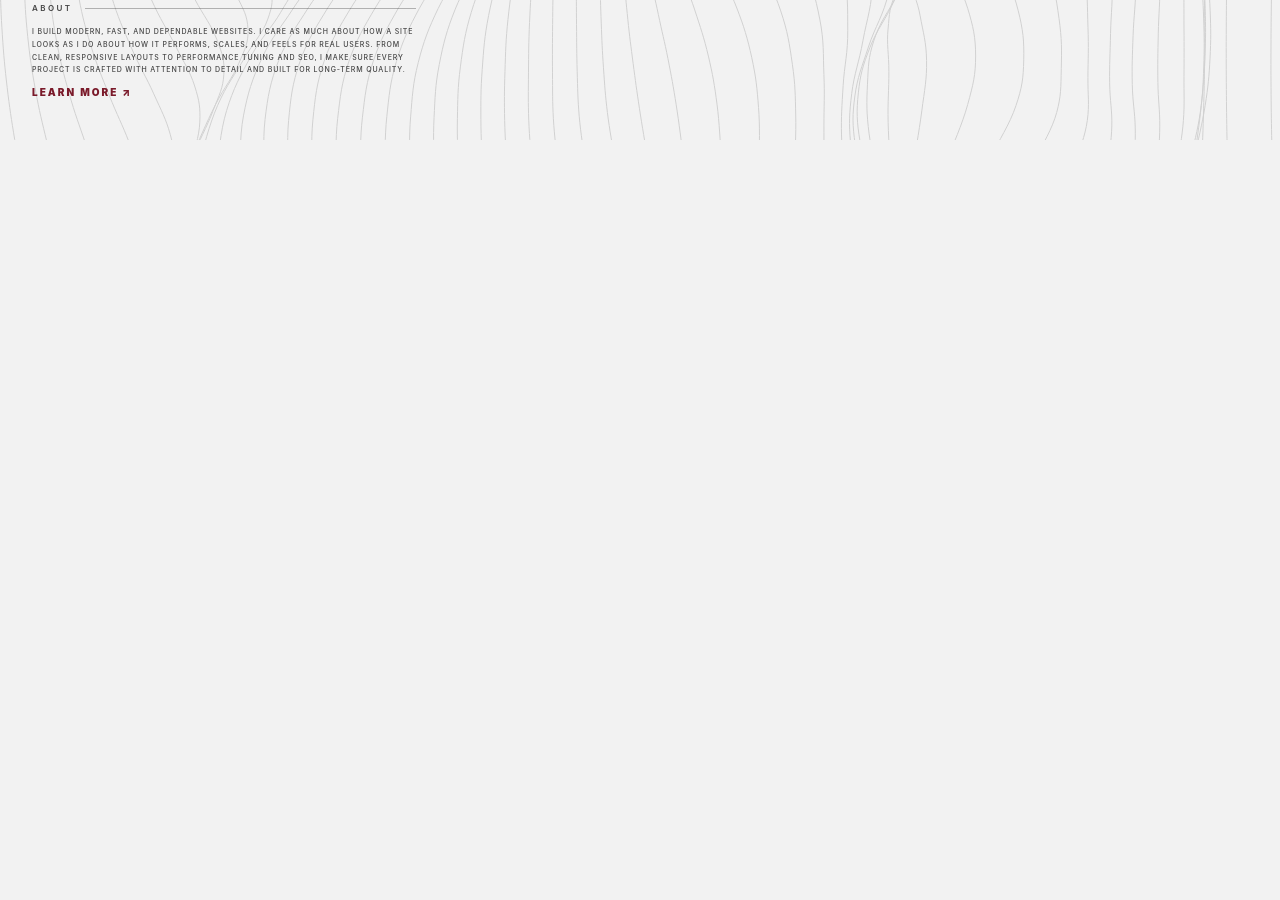
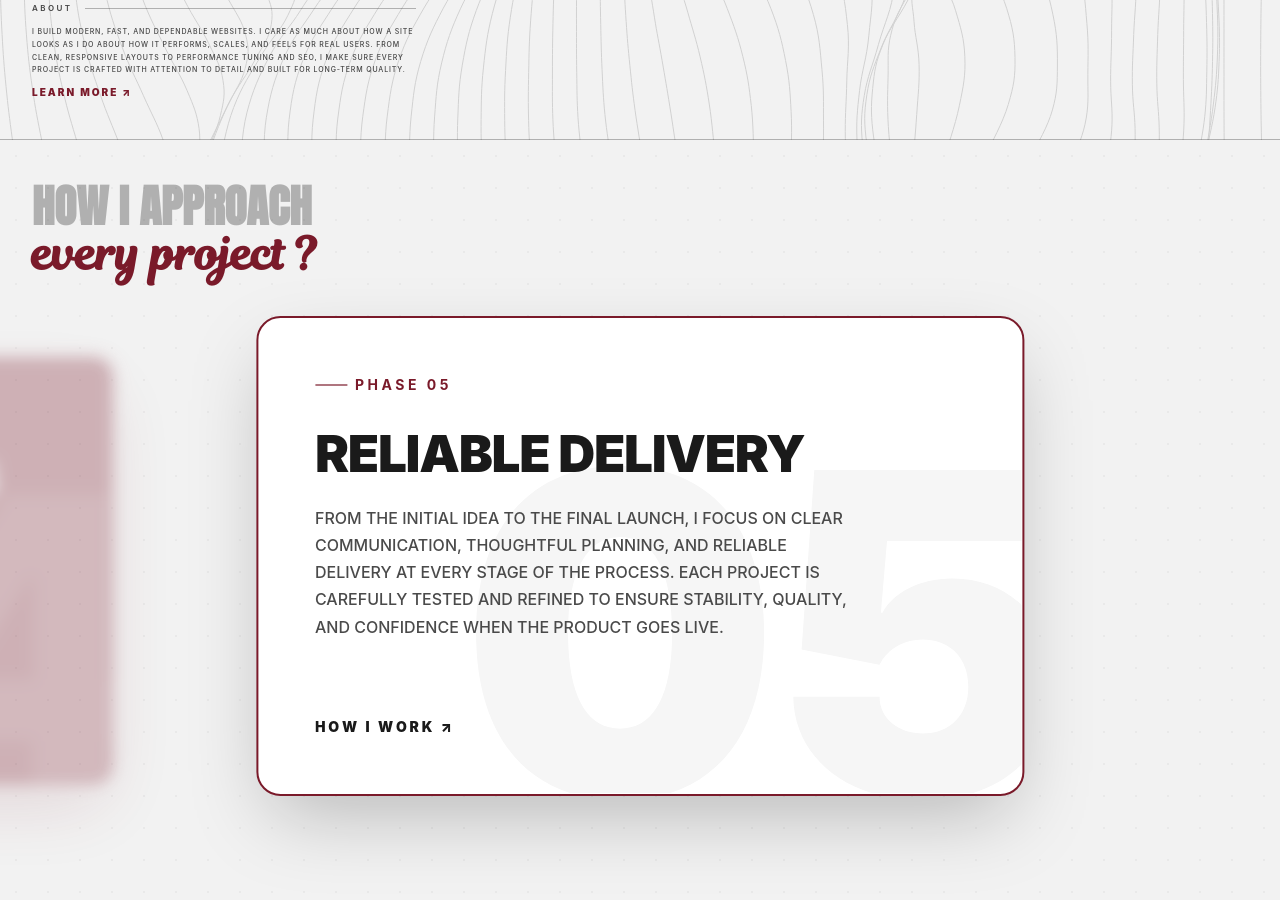
Before and after one commit to SohamSB-web/portfolio, a React (Vite) app: page / in a window 1280 px wide. Shown: the part 660-1560 px from the top of the page. Built offline with nearby package versions, Linux system fonts and the light colour scheme.

Commit message:
worked on process section

```diff
--- a/src/App.tsx
+++ b/src/App.tsx
@@ -373,6 +373,8 @@ const doneTimer = window.setTimeout(() => setLoaderStage('done'), 4050)
           </div>
         </motion.footer>
       </motion.section>
+
+      <div className="absolute left-0 right-0 bottom-0 h-[1.5px] bg-[#1A1A1A] opacity-30" />
       </div>
 
       <ProcessSection />
--- a/src/components/CustomCursor.tsx
+++ b/src/components/CustomCursor.tsx
@@ -3,10 +3,14 @@ import { motion, useMotionValue, useSpring } from 'framer-motion'
 
 interface CustomCursorProps {
   isHoveringDark?: boolean;
+  forceNormal?: boolean;
+  showRedOnNormal?: boolean;
 }
 
-export const CustomCursor = ({ isHoveringDark = false }: CustomCursorProps) => {
+export const CustomCursor = ({ isHoveringDark = false, forceNormal = false, showRedOnNormal = false }: CustomCursorProps) => {
   const [isVisible, setIsVisible] = useState(false)
+  const useNormalBlend = isHoveringDark || forceNormal
+  const showRed = isVisible && !isHoveringDark && (!forceNormal || showRedOnNormal)
 
   // Use independent motion values for exact tracking (dot)
   // and spring tracking (ring)
@@ -57,7 +61,7 @@ export const CustomCursor = ({ isHoveringDark = false }: CustomCursorProps) => {
         className="fixed top-0 left-0 w-1.5 h-1.5 rounded-full pointer-events-none z-[9998]"
         style={{
           backgroundColor: '#FFFFFF',
-          mixBlendMode: isHoveringDark ? 'normal' : 'difference',
+          mixBlendMode: useNormalBlend ? 'normal' : 'difference',
           x: dotX,
           y: dotY,
           translateX: '-50%',
@@ -69,7 +73,7 @@ export const CustomCursor = ({ isHoveringDark = false }: CustomCursorProps) => {
         className="fixed top-0 left-0 w-8 h-8 rounded-full pointer-events-none z-[9998]"
         style={{
           border: '1.5px solid #FFFFFF',
-          mixBlendMode: isHoveringDark ? 'normal' : 'difference',
+          mixBlendMode: useNormalBlend ? 'normal' : 'difference',
           x: ringXSpring,
           y: ringYSpring,
           translateX: '-50%',
@@ -87,24 +91,24 @@ export const CustomCursor = ({ isHoveringDark = false }: CustomCursorProps) => {
         className="fixed top-0 left-0 w-1.5 h-1.5 rounded-full pointer-events-none z-[9999]"
         style={{
           backgroundColor: '#7A1A2A',
-          mixBlendMode: 'lighten',
+          mixBlendMode: forceNormal && showRedOnNormal ? 'normal' : 'lighten',
           x: dotX,
           y: dotY,
           translateX: '-50%',
           translateY: '-50%',
-          opacity: (isVisible && !isHoveringDark) ? 1 : 0
+          opacity: showRed ? 1 : 0
         }}
       />
       <motion.div
         className="fixed top-0 left-0 w-8 h-8 rounded-full pointer-events-none z-[9999]"
         style={{
           border: '1.5px solid #7A1A2A',
-          mixBlendMode: 'lighten',
+          mixBlendMode: forceNormal && showRedOnNormal ? 'normal' : 'lighten',
           x: ringXSpring,
           y: ringYSpring,
           translateX: '-50%',
           translateY: '-50%',
-          opacity: (isVisible && !isHoveringDark) ? 1 : 0
+          opacity: showRed ? 1 : 0
         }}
       />
     </>
--- a/src/components/FlowingMenu.tsx
+++ b/src/components/FlowingMenu.tsx
@@ -14,6 +14,7 @@ interface MenuItemProps {
   marqueeTextColor: string;
   borderColor: string;
   onItemClick?: () => void;
+  setIsHoveringDark?: (val: boolean) => void;
 }
 
 export function FlowingMenu({
@@ -24,7 +25,8 @@ export function FlowingMenu({
   marqueeBgColor = '#7A1A2A',
   marqueeTextColor = '#FFFFFF',
   borderColor = '#E5E5E5',
-  onItemClick
+  onItemClick,
+  setIsHoveringDark
 }: {
   items: Array<{ link: string; text: string; hoverText: string }>;
   speed?: number;
@@ -34,6 +36,7 @@ export function FlowingMenu({
   marqueeTextColor?: string;
   borderColor?: string;
   onItemClick?: () => void;
+  setIsHoveringDark?: (val: boolean) => void;
 }) {
   return (
     <div className="menu-wrap" style={{ backgroundColor: bgColor }}>
@@ -49,6 +52,7 @@ export function FlowingMenu({
             marqueeTextColor={marqueeTextColor}
             borderColor={borderColor}
             onItemClick={onItemClick}
+            setIsHoveringDark={setIsHoveringDark}
           />
         ))}
       </nav>
@@ -56,7 +60,7 @@ export function FlowingMenu({
   );
 }
 
-function MenuItem({ link, text, hoverText, idx, speed, textColor, marqueeBgColor, marqueeTextColor, borderColor, onItemClick }: MenuItemProps) {
+function MenuItem({ link, text, hoverText, idx, speed, textColor, marqueeBgColor, marqueeTextColor, borderColor, onItemClick, setIsHoveringDark }: MenuItemProps) {
   const itemRef = useRef<HTMLDivElement>(null);
   const marqueeRef = useRef<HTMLDivElement>(null);
   const marqueeInnerRef = useRef<HTMLDivElement>(null);
@@ -131,6 +135,7 @@ function MenuItem({ link, text, hoverText, idx, speed, textColor, marqueeBgColor
   }, [text, hoverText, repetitions, speed]);
 
   const handleMouseEnter = (ev: React.MouseEvent) => {
+    if (setIsHoveringDark) setIsHoveringDark(true);
     if (!itemRef.current || !marqueeRef.current || !marqueeInnerRef.current) return;
     const rect = itemRef.current.getBoundingClientRect();
     const x = ev.clientX - rect.left;
@@ -145,6 +150,7 @@ function MenuItem({ link, text, hoverText, idx, speed, textColor, marqueeBgColor
   };
 
   const handleMouseLeave = (ev: React.MouseEvent) => {
+    if (setIsHoveringDark) setIsHoveringDark(false);
     if (!itemRef.current || !marqueeRef.current || !marqueeInnerRef.current) return;
     const rect = itemRef.current.getBoundingClientRect();
     const x = ev.clientX - rect.left;
--- a/src/components/MenuOverlay.tsx
+++ b/src/components/MenuOverlay.tsx
@@ -15,7 +15,7 @@ const menuItems = [
   { link: '#contact', text: 'CONTACT', hoverText: "LET'S TALK" }
 ]
 
-export const MenuOverlay: React.FC<MenuOverlayProps> = ({ isOpen, onClose }) => {
+export const MenuOverlay: React.FC<MenuOverlayProps> = ({ isOpen, onClose, setIsHoveringDark }) => {
   const entranceTransition = { duration: 1.1, ease: [0.76, 0, 0.24, 1] } as const
   const logoMotion = {
     initial: { opacity: 0, y: -24 },
@@ -31,7 +31,7 @@ export const MenuOverlay: React.FC<MenuOverlayProps> = ({ isOpen, onClose }) =>
       <motion.div
         initial="closed"
         animate={isOpen ? "open" : "closed"}
-        variants={{
+        variants={ {
           closed: {
             clipPath: "circle(0px at calc(100% - 60px) 60px)",
             transition: { duration: 1.1, ease: [0.76, 0, 0.24, 1] },
@@ -40,7 +40,7 @@ export const MenuOverlay: React.FC<MenuOverlayProps> = ({ isOpen, onClose }) =>
             clipPath: "circle(150vw at calc(100% - 60px) 60px)",
             transition: { duration: 1.1, ease: [0.76, 0, 0.24, 1] },
           },
-        }}
+        } }
         className={`fixed inset-0 z-[100] bg-[#FFFFFF] ${
           isOpen ? "pointer-events-auto" : "pointer-events-none"
         }`}
@@ -107,6 +107,7 @@ export const MenuOverlay: React.FC<MenuOverlayProps> = ({ isOpen, onClose }) =>
             <FlowingMenu
               items={menuItems}
               onItemClick={onClose}
+              setIsHoveringDark={setIsHoveringDark}
               bgColor="transparent"
               textColor="#1A1A1A"
               marqueeBgColor="#7A1A2A"
--- a/src/components/ProcessSection.tsx
+++ b/src/components/ProcessSection.tsx
@@ -1,12 +1,6 @@
-import { useRef, useState } from 'react';
-import gsap from 'gsap';
-import { ScrollTrigger } from 'gsap/ScrollTrigger';
-import { useGSAP } from '@gsap/react';
+import { useRef, useState, useEffect } from 'react';
+import { motion, useScroll, useMotionValueEvent } from 'framer-motion';
 import GlareHover from './GlareHover';
-
-if (typeof window !== 'undefined') {
-  gsap.registerPlugin(ScrollTrigger);
-}
 
 const processSteps = [
   { id: '01', title: 'PERFORMANCE FIRST', desc: 'I focus on building websites that load fast and feel smooth from the first interaction. Performance is considered at every stage, from structure and assets to code quality and optimization, ensuring reliable results on real devices and networks.', linkText: 'Learn more', icon: <svg className="w-5 h-5 md:w-6 md:h-6" viewBox="0 0 24 24" fill="none" stroke="currentColor" strokeWidth="2"><path d="M13 2L3 14h9l-1 8 10-12h-9l1-8z"/></svg> },
@@ -17,139 +11,166 @@ const processSteps = [
 ];
 
 export const ProcessSection = () => {
-  const containerRef = useRef<HTMLDivElement>(null);
-  const trackRef = useRef<HTMLDivElement>(null);
+  const targetRef = useRef<HTMLDivElement>(null);
   const [activeIndex, setActiveIndex] = useState(0);
 
-  useGSAP(() => {
-    const track = trackRef.current;
-    if (!track) return;
+  const { scrollYProgress } = useScroll({
+    target: targetRef,
+    offset: ["start start", "end end"]
+  });
 
-    const getScrollAmount = () => track.scrollWidth - window.innerWidth;
-
-    const parallaxTween = gsap.to('.process-bg-number', {
-      x: () => getScrollAmount() * 0.15,
-      ease: "none",
-      scrollTrigger: {
-        trigger: containerRef.current,
-        start: "top top",
-        end: () => `+=${getScrollAmount() * 2.5}`,
-        scrub: true,
-        invalidateOnRefresh: true,
+  useMotionValueEvent(scrollYProgress, "change", (latest) => {
+    const index = Math.round(latest * (processSteps.length - 1));
+    if (index !== activeIndex) {
+      setActiveIndex(index);
     }
   });
 
-    const tween = gsap.to(track, {
-      x: () => -getScrollAmount(),
-      ease: "none",
-      scrollTrigger: {
-        trigger: containerRef.current,
-        start: "top top",
-        end: () => `+=${getScrollAmount() * 2.5}`,
-        pin: true,
-        scrub: true, // Use true instead of numeric to perfectly sync with Lenis smooth scroll without compound lag
-        snap: {
-          snapTo: 1 / (processSteps.length - 1),
-          duration: { min: 0.2, max: 0.4 },
-          delay: 0.1,
-          ease: "power1.inOut"
-        },
-        invalidateOnRefresh: true,
-        onUpdate: (self) => {
-          const index = Math.round(self.progress * (processSteps.length - 1));
-          setActiveIndex((prev) => prev !== index ? index : prev);
+  const [dimensions, setDimensions] = useState(() => {
+    if (typeof window !== 'undefined') {
+      const w = window.innerWidth;
+      return {
+        width: w,
+        cardWidth: Math.min(Math.max(280, w * 0.6), 850),
+        gap: w * 0.08
+      };
     }
-      }
+    return { width: 1200, cardWidth: 850, gap: 96 };
   });
 
-    return () => {
-      if (tween.scrollTrigger) {
-        tween.scrollTrigger.kill();
-      }
-      if (parallaxTween.scrollTrigger) parallaxTween.scrollTrigger.kill();
+  useEffect(() => {
+    const updateDimensions = () => {
+      const w = window.innerWidth;
+      const cWidth = Math.min(Math.max(280, w * 0.6), 850);
+      const g = w * 0.08;
+      setDimensions({ width: w, cardWidth: cWidth, gap: g });
     };
-  }, { scope: containerRef, dependencies: [] });
+    updateDimensions();
+    window.addEventListener('resize', updateDimensions);
+    return () => window.removeEventListener('resize', updateDimensions);
+  }, []);
 
-  const cardStyle = {
-    width: 'clamp(280px, 60vw, 850px)',
-    flexShrink: 0
-  };
-
-  const trackPadding = 'calc(50vw - clamp(140px, 30vw, 425px))';
+  const xOffset = dimensions.width === 0
+    ? 0
+    : (dimensions.width / 2) - (dimensions.cardWidth / 2) - (activeIndex * (dimensions.cardWidth + dimensions.gap));
 
   return (
-    <section ref={containerRef} className="relative h-screen bg-[#F2F2F2] z-20 overflow-hidden flex flex-col justify-center select-none">
+    <section ref={targetRef} className="relative h-[500vh] bg-[#F2F2F2] z-20">
+      <div className="sticky top-0 h-screen overflow-hidden flex flex-col justify-center select-none">
+
         {/* Premium subtle dot grid pattern */}
         <div
           className="absolute inset-0 pointer-events-none opacity-[0.04]"
           style={{ backgroundImage: 'radial-gradient(#1a1a1a 1px, transparent 1px)', backgroundSize: '32px 32px' }}
         />
 
-      <div className="absolute top-[8vh] left-[4vh] md:top-[10vh] md:left-[5vw] z-30 text-[#1A1A1A] max-w-[80vw] pointer-events-none">
-        <h2 className="text-[clamp(1.5rem,3.5vw,3rem)] font-sans font-black uppercase tracking-tighter leading-none mb-1 opacity-30">
+        <div className="absolute top-[4vh] left-[4vh] md:top-[5.5vh] md:left-[4vh] z-30 text-[#1A1A1A] max-w-[80vw] pointer-events-none">
+          <h2 className="text-[clamp(1.5rem,3.5vw,3rem)] font-black uppercase tracking-[0em] leading-none mb-1 opacity-30" style={{ fontFamily: 'Anton, sans-serif' }}>
             How I approach
           </h2>
-        <h2 className="text-[clamp(1.5rem,3.5vw,3rem)] font-sans font-black uppercase tracking-tighter leading-none text-[#7A1A2A]">
-          every project?
+          <h2 className="text-[clamp(1.5rem,3.5vw,3rem)] font-black tracking-[0em] leading-none text-[#7A1A2A]" style={{ fontFamily: 'Magnolia Script, cursive', textTransform: 'none' }}>
+            every project ?
           </h2>
         </div>
 
-      <div
-        ref={trackRef}
-        style={{ paddingLeft: trackPadding, paddingRight: trackPadding }}
-        className="flex gap-[8vw] items-center w-max h-full pt-[4vh]"
+        <motion.div
+          className="flex items-center h-full w-max pt-[4vh]"
+          animate={{ x: xOffset }}
+          transition={{ type: "spring", stiffness: 100, damping: 20 }}
+          style={{ gap: dimensions.gap }}
         >
           {processSteps.map((step, index) => {
             const isActive = index === activeIndex;
+            const isEven = index % 2 === 0;
+
+            const cardBg = isEven ? 'bg-[#FFFFFF]' : 'bg-[#7A1A2A]';
+            const cardBorder = isEven ? 'border-2 border-[#7A1A2A]' : 'border-2 border-[#FFFFFF]';
+            const cardShadow = isEven
+              ? 'shadow-[0_30px_80px_-15px_rgba(0,0,0,0.25)]'
+              : 'shadow-[0_30px_80px_-15px_rgba(122,26,42,0.45)]';
+            const textColor = isEven ? 'text-[#1A1A1A]' : 'text-[#FFFFFF]';
+            const phaseColor = isEven ? 'text-[#7A1A2A]' : 'text-[#FFFFFF]';
+            const phaseLine = isEven ? 'bg-[#7A1A2A]' : 'bg-[#FFFFFF]';
+            const watermarkColor = isEven ? 'text-[#1A1A1A] opacity-[0.04]' : 'text-[#FFFFFF] opacity-[0.12]';
+            const descColor = isEven ? 'text-[#4A4A4A]' : 'text-[#FFFFFF]/90';
+            const hoverText = isEven ? 'hover:text-[#7A1A2A]' : 'hover:text-[#FFFFFF]';
 
             return (
-            <div
+              <motion.div
                 key={step.id}
-              style={cardStyle}
-              className={`relative h-[60vh] min-h-[420px] transition-all duration-[600ms] ease-[cubic-bezier(0.25,1,0.5,1)] origin-center
-                ${isActive ? 'opacity-100 scale-100' : 'opacity-[0.25] scale-[0.90]'}
-              `}
+                style={{ width: dimensions.cardWidth }}
+                className="relative h-[60vh] min-h-[420px] origin-center flex-shrink-0"
+                animate={{
+                  filter: isActive ? 'blur(0px)' : 'blur(8px)',
+                  opacity: isActive ? 1 : 0.3,
+                  scale: isActive ? 1 : 0.9,
+                  y: isActive ? 0 : 15,
+                }}
+                transition={{ duration: 0.4, ease: "easeInOut" }}
               >
+                <div className={`w-full h-full rounded-3xl ${cardBg} ${cardBorder} ${cardShadow} overflow-hidden`}>
                   <GlareHover
-                className="w-full h-full rounded-3xl bg-[#E8EAE6] shadow-2xl overflow-hidden border border-[#1A1A1A]/5"
+                    className="w-full h-full"
                     glareColor="#ffffff"
-                glareOpacity={0.5}
+                    glareOpacity={0.4}
                     borderRadius="24px"
                     transitionDuration={450}
                   >
                     <div className="relative w-full h-full p-8 md:p-14 flex flex-col justify-between">
-                  <div className="absolute -bottom-16 -right-12 text-[16rem] md:text-[28rem] font-sans font-black text-[#1A1A1A] opacity-[0.04] leading-none pointer-events-none select-none">
+                      <div className={`absolute -bottom-16 -right-12 text-[16rem] md:text-[28rem] font-sans font-black leading-none pointer-events-none select-none ${watermarkColor}`}>
                         {step.id}
                       </div>
 
                     <div className="relative z-10">
-                    <div className="flex items-center gap-[0.5em] mb-6 md:mb-8 text-[#7A1A2A]">
-                      <span className="w-8 h-[2px] bg-[#7A1A2A] opacity-60" />
+                      <div className={`flex items-center gap-[0.5em] mb-6 md:mb-8 ${phaseColor}`}>
+                        <span className={`w-8 h-[2px] ${phaseLine} opacity-60`} />
                         <div className="text-xs md:text-sm font-sans font-bold tracking-[0.25em]">
                           PHASE {step.id}
                         </div>
                       </div>
 
-                    <h3 className="text-3xl md:text-[clamp(2.5rem,4vw,4.5rem)] font-sans font-black uppercase text-[#1A1A1A] leading-[1.05] mb-6 max-w-[95%] mix-blend-multiply tracking-tight">
+                      <h3 className={`text-3xl md:text-[clamp(2.5rem,4vw,4.5rem)] font-sans font-black uppercase leading-[1.05] mb-6 max-w-[95%] tracking-tight ${textColor}`}>
                         {step.title}
                       </h3>
 
-                    <p className="text-base md:text-[clamp(1rem,1.25vw,1.15rem)] font-sans text-[#4A4A4A] max-w-[85%] leading-[1.7] mix-blend-multiply font-medium">
+                      <p className={`text-base md:text-[clamp(1rem,1.25vw,1.15rem)] font-sans max-w-[85%] leading-[1.7] font-medium ${descColor}`}>
                         {step.desc}
                       </p>
                     </div>
 
-                  <div className="mt-auto relative z-10 inline-flex">
-                    <span className="group flex items-center text-xs md:text-sm font-sans font-black uppercase tracking-[0.2em] text-[#1A1A1A] hover:text-[#7A1A2A] transition-colors cursor-pointer relative overflow-hidden">
-                      <span className="inline-block transition-transform duration-500 ease-[cubic-bezier(0.76,0,0.24,1)] group-hover:-translate-y-full">{step.linkText}</span>
-                      <span className="absolute inset-0 block transition-transform duration-500 ease-[cubic-bezier(0.76,0,0.24,1)] translate-y-full group-hover:translate-y-0">{step.linkText}</span>
+                    <div className={`mt-auto relative z-10 inline-flex ${textColor}`}>
+                      <div className={`group/link flex items-center text-xs md:text-sm font-sans font-black uppercase tracking-[0.2em] transition-colors cursor-pointer relative overflow-hidden whitespace-pre ${hoverText}`}>
+                        <div className="flex">
+                          {(step.linkText + ' ↗').split('').map((char, i) => (
+                            <span
+                              key={i}
+                              className="block transition-transform duration-500 ease-[cubic-bezier(0.76,0,0.24,1)] group-hover/link:-translate-y-[150%]"
+                              style={{ transitionDelay: `${i * 0.015}s` }}
+                            >
+                              {char}
                             </span>
+                          ))}
+                        </div>
+                        <div className="absolute inset-0 flex" aria-hidden="true">
+                          {(step.linkText + ' ↗').split('').map((char, i) => (
+                            <span
+                              key={i}
+                              className="block transition-transform duration-500 ease-[cubic-bezier(0.76,0,0.24,1)] translate-y-[150%] group-hover/link:translate-y-0"
+                              style={{ transitionDelay: `${i * 0.015}s` }}
+                            >
+                              {char}
+                            </span>
+                          ))}
+                        </div>
+                      </div>
                     </div>
                   </div>
                 </GlareHover>
                 </div>
+              </motion.div>
             );
           })}
+        </motion.div>
       </div>
     </section>
   );
--- a/src/index.css
+++ b/src/index.css
@@ -1,4 +1,12 @@
 @import "tailwindcss";
+
+@font-face {
+  font-family: "Magnolia Script";
+  src: url("./components/Magnolia Script.otf") format("opentype");
+  font-weight: 400;
+  font-style: normal;
+  font-display: swap;
+}
 
 @font-face {
   font-family: "Dirty Line";
```
Also changed, not shown: src/components/Magnolia Script.otf (added). Lines whose indentation alone changed are shown as unchanged.
